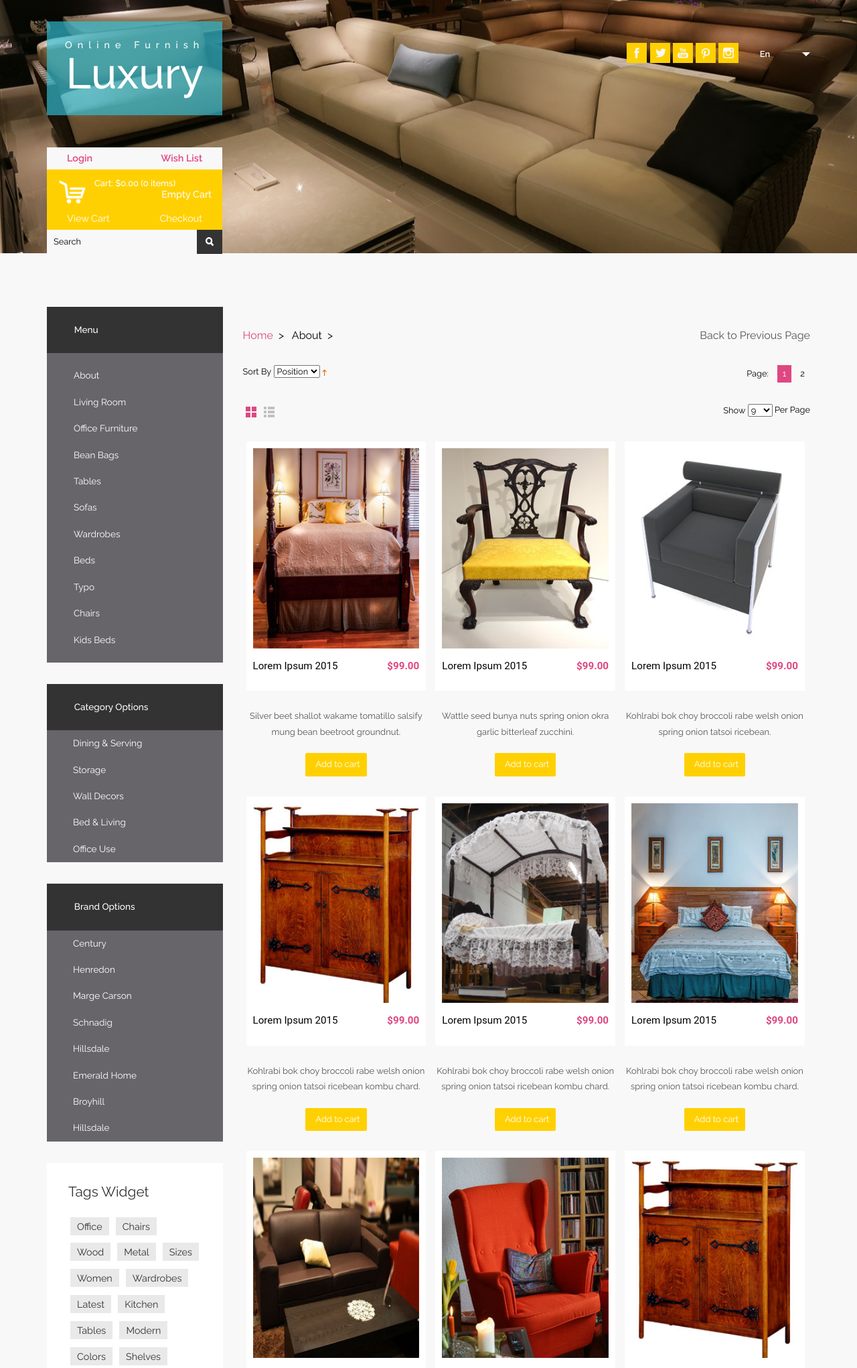
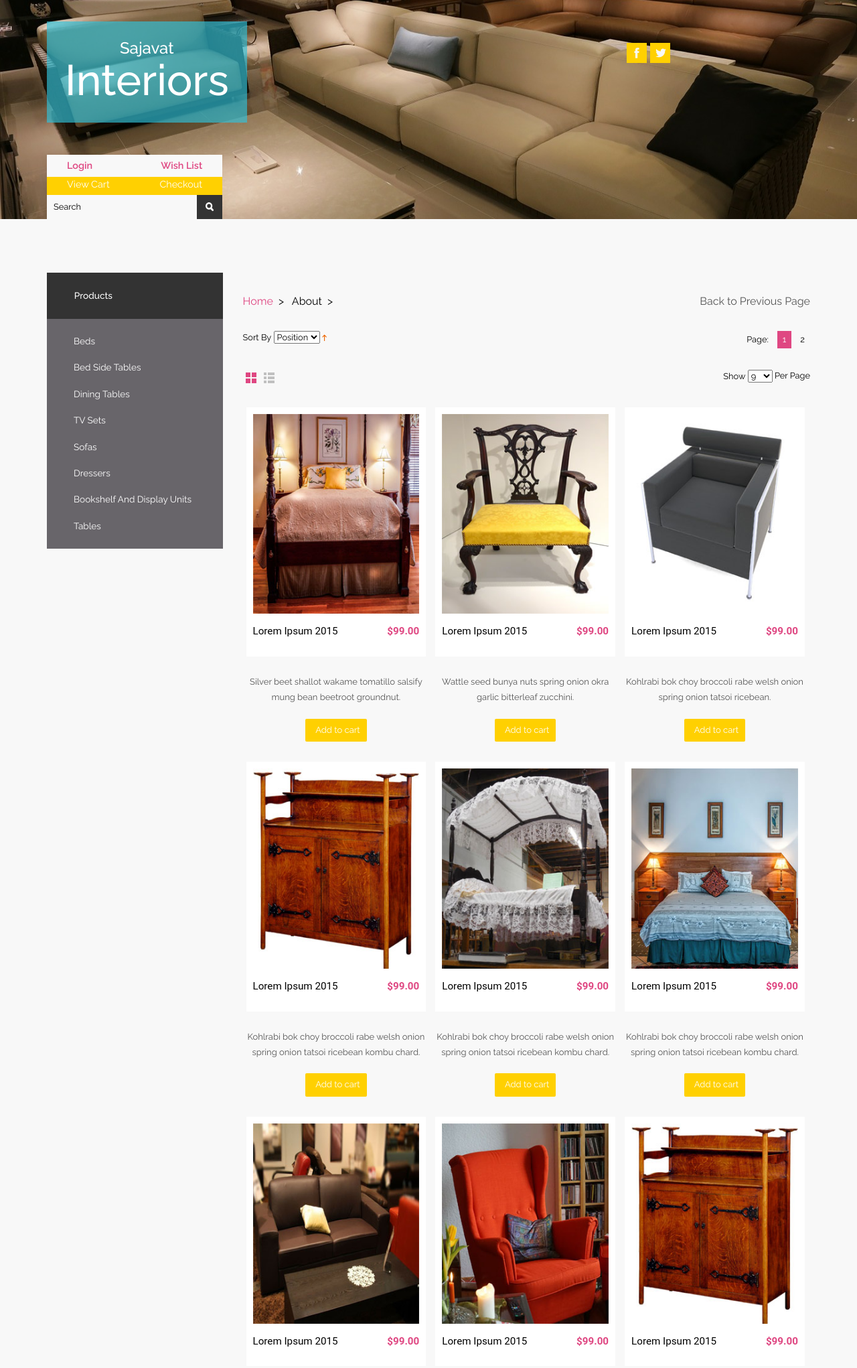
Before and after one commit to archilpraj/Sajavat_Interior, a PHP site: page /about.php in a window 1280 px wide. Shown: the top 2042 px of the page at 67% size. Run offline with PHP 8.4, Linux system fonts and the light colour scheme.

Commit message:
About Page Change.

```diff
--- a/about.php
+++ b/about.php
@@ -42,24 +42,13 @@
 	<div class="container">
 		<div class="header-top">
       		<div class="logo">
-				<a href="index.php"><h6>Online Furnish</h6><h2>Luxury</h2></a>
+				<a href="index.php"><h3>Sajavat</h3><h2>Interiors</h2></a>
 			 </div>
 		   <div class="header_right">
 			 <ul class="social">
 				<li><a href=""> <i class="fb"> </i> </a></li>
 				<li><a href=""><i class="tw"> </i> </a></li>
-				<li><a href=""><i class="utube"> </i> </a></li>
-				<li><a href=""><i class="pin"> </i> </a></li>
-				<li><a href=""><i class="instagram"> </i> </a></li>
-			 </ul>
-		    <div class="lang_list">
-			  <select tabindex="4" class="dropdown">
-				<option value="" class="label" value="">En</option>
-				<option value="1">English</option>
-				<option value="2">French</option>
-				<option value="3">German</option>
-			  </select>
-   			</div>
+                         </ul>
 			<div class="clearfix"></div>
           </div>
           <div class="clearfix"></div>
@@ -70,15 +59,6 @@
 				<li class="wish"><a href="checkout.php">Wish List</a></li>
 				<div class='clearfix'></div>
 		    </ul>
-		    <div class="cart_bg">
-	   		 	  <ul class="cart">
-	   		 		 <a href="checkout.php">
-					    <h4><i class="cart_icon"> </i><p>Cart: <span class="simpleCart_total"></span> (<span id="simpleCart_quantity" class="simpleCart_quantity"></span> items)</p><div class="clearfix"> </div></h4>
-					 </a>
-				     <h5 class="empty"><a href="javascript:;" class="simpleCart_empty">Empty Cart</a></h5>
-				     <div class="clearfix"> </div>
-                  </ul>
-	   		 	</div>
 			 <ul class="quick_access">
 				<li class="view_cart"><a href="checkout.php">View Cart</a></li>
 				<li class="check"><a href="checkout.php">Checkout</a></li>
@@ -97,73 +77,18 @@
 			<div class="row">
 				<div class="col-md-3">
 					<div class="menu_box">
-				   	  	<h3 class="menu_head">Menu</h3>
+				   	  	<h3 class="menu_head">Products</h3>
 				   	     <ul class="nav">
-					   	  	<li><a href="about.php">About</a></li>
-					   	  	<li><a href="about.php">Living Room</a></li>
-					   	  	<li><a href="about.php">Office Furniture</a></li>
-					   	  	<li><a href="about.php">Bean Bags</a></li>
-					   	  	<li><a href="about.php">Tables</a></li>
+					   	  	<li><a href="about.php">Beds</a></li>
+					   	  	<li><a href="about.php">Bed Side Tables</a></li>
+					   	  	<li><a href="about.php">Dining Tables</a></li>
+					   	  	<li><a href="about.php">TV Sets</a></li>
 					   	  	<li><a href="about.php">Sofas</a></li>
-					   	  	<li><a href="about.php">Wardrobes</a></li>
-					   	  	<li><a href="about.php">Beds</a></li>
-					   	  	<li><a href="typo.php">Typo</a></li>
-					   	  	<li><a href="about.php">Chairs</a></li>
-					   	  	<li><a href="about.php">Kids Beds</a></li>
+					   	  	<li><a href="about.php">Dressers</a></li>
+					   	  	<li><a href="about.php">Bookshelf And Display Units</a></li>
+					   	  	<li><a href="typo.php">Tables</a></li>
 					   	 </ul>
 			   	    </div>
-			   	    <div class="category">
-			   	    	<h3 class="menu_head">Category Options</h3>
-			   	    	<ul class="category_nav">
-					   	  	<li><a href="#">Dining & Serving</a></li>
-					   	  	<li><a href="#">Storage</a></li>
-					   	  	<li><a href="#">Wall Decors</a></li>
-					   	  	<li><a href="#">Bed & living</a></li>
-					   	  	<li><a href="#">Office Use</a></li>
-					   	</ul>
-			   	    </div>
-			   	    <div class="category">
-			   	    	<h3 class="menu_head">Brand Options</h3>
-			   	    	<ul class="category_nav">
-					   	  	<li><a href="#">Century</a></li>
-					   	  	<li><a href="#">Henredon</a></li>
-					   	  	<li><a href="#">Marge Carson</a></li>
-					   	  	<li><a href="#">Schnadig</a></li>
-					   	  	<li><a href="#">Hillsdale</a></li>
-					   	  	<li><a href="#">Emerald Home</a></li>
-					   	  	<li><a href="#">Broyhill</a></li>
-					   	  	<li><a href="#">Hillsdale</a></li>
-					   	</ul>
-			   	    </div>
-			   	     <div class="tags">
-				    	<h4 class="tag_head">Tags Widget</h4>
-				         <ul class="tags_links">
-							<li><a href="#">Office</a></li>
-							<li><a href="#">Chairs</a></li>
-							<li><a href="#">Wood</a></li>
-							<li><a href="#">Metal</a></li>
-							<li><a href="#">Sizes</a></li>
-							<li><a href="#">Women</a></li>
-							<li><a href="#">Wardrobes</a></li>
-							<li><a href="#">Latest</a></li>
-							<li><a href="#">Kitchen</a></li>
-							<li><a href="#">Tables</a></li>
-							<li><a href="#">Modern</a></li>
-							<li><a href="#">Colors</a></li>
-							<li><a href="#">Shelves</a></li>
-							<li><a href="#">Stools</a></li>
-							<li><a href="#">Pouffes</a></li>
-					        <li><a href="#">Women</a></li>
-							<li><a href="#">Bedroom</a></li>
-						</ul>
-						<a href="#" class="link1">View all tags</a>
-				     </div>
-				     <div class="side_banner">
-					   <div class="banner_img"><img src="images/pic9.jpg" class="img-responsive" alt=""/></div>
-					   <div class="banner_holder">
-						  <h3>Now <br> is <br> Open!</h3>
-					   </div>
-				     </div>
 			  </div>
 			  <div class="col-md-9">
 			    <div class="dreamcrub">
@@ -412,17 +337,6 @@
 		 </div>
 		</div>
 	    </div>
-		<div class="container">
-			<div class="brands">
-				<ul class="brand_icons">
-					<li><img src='images/icon1.png' class="img-responsive" alt=""/></li>
-					<li><img src='images/icon2.png' class="img-responsive" alt=""/></li>
-					<li><img src='images/icon3.png' class="img-responsive" alt=""/></li>
-					<li><img src='images/icon4.png' class="img-responsive" alt=""/></li>
-					<li class="last"><img src='images/icon5.png' class="img-responsive" alt=""/></li>
-				</ul>
-			</div>
-	    </div>
 	    <div class="container">
 	      <div class="instagram_top">
 	      	<div class="instagram text-center">
@@ -446,8 +360,8 @@
 		  </div>
 	      <ul class="footer_social">
 			<li><a href="#"><i class="tw"> </i> </a></li>
+                        <li></li>
 			<li><a href="#"> <i class="fb"> </i> </a></li>
-			<li><a href="#"><i class="pin"> </i> </a></li>
 			<div class="clearfix"></div>
 		   </ul>
 	    </div>
@@ -459,10 +373,8 @@
 				<ul class="list1">
 				  <li><a href="index.php">Home</a></li>
 				  <li><a href="about.php">About us</a></li>
-				  <li><a href="about.php">Eshop</a></li>
 				  <li><a href="about.php">Features</a></li>
 				  <li><a href="about.php">New Collections</a></li>
-				  <li><a href="typo.php">Typo</a></li>
 				  <li><a href="contact.php">Contact</a></li>
 				</ul>
 			</div>
@@ -472,31 +384,8 @@
 				  <li><a href="login.php">Your Account</a></li>
 				  <li><a href="contact.php">Personal information</a></li>
 				  <li><a href="contact.php">Addresses</a></li>
-				  <li><a href="#">Discount</a></li>
 				  <li><a href="checkout.php">Orders history</a></li>
-				  <li><a href="about.php">Search Terms</a></li>
 				</ul>
-			</div>
-			<div class="footer-grid">
-				<h3>Our Support</h3>
-				<ul class="list1">
-				  <li><a href="contact.php">Site Map</a></li>
-				  <li><a href="about.php">Search Terms</a></li>
-				  <li><a href="about.php">Advanced Search</a></li>
-				  <li><a href="about.php">Mobile</a></li>
-				  <li><a href="contact.php">Contact Us</a></li>
-				  <li><a href="contact.php">Mobile</a></li>
-				  <li><a href="contact.php">Addresses</a></li>
-				</ul>
-			</div>
-			<div class="footer-grid">
-				<h3>Newsletter</h3>
-				<p class="footer_desc">Nostrud exerci tation ullamcorper suscipit lobortis nisl ut aliquip ex ea commodo consequat</p>
-				<div class="search_footer">
-				  <input type="text" class="text" value="Your Email" onfocus="this.value = '';" onblur="if (this.value == '') {this.value = 'Your Email';}">
-				  <input type="submit" value="Subscribe">
-				</div>
-				<img src="images/payment.png" class="img-responsive" alt=""/>
 			</div>
 			 <div class="clearfix"> </div>
 		</div>
@@ -504,7 +393,7 @@
 	<div class="footer_bottom">
 		<div class="container">
 			<div class="copy">
-			   <p>Copyright &copy; Sajavat Interiors. All Rights Reserved.</p>
+			   <p>Copyright &copy; 2015 Sajavat Interiors. All Rights Reserved.</p>
 			</div>
 		</div>
 	</div>
--- a/nbproject/private/private.xml
+++ b/nbproject/private/private.xml
@@ -3,8 +3,7 @@
     <editor-bookmarks xmlns="http://www.netbeans.org/ns/editor-bookmarks/2" lastBookmarkId="0"/>
     <open-files xmlns="http://www.netbeans.org/ns/projectui-open-files/2">
         <group>
-            <file>file:/C:/xampp/htdocs/Sajavat_Interior/css/style.css</file>
-            <file>file:/C:/xampp/htdocs/Sajavat_Interior/login.html</file>
+            <file>file:/C:/wamp/www/Sajavat_Interior/about.php</file>
         </group>
     </open-files>
 </project-private>
```
